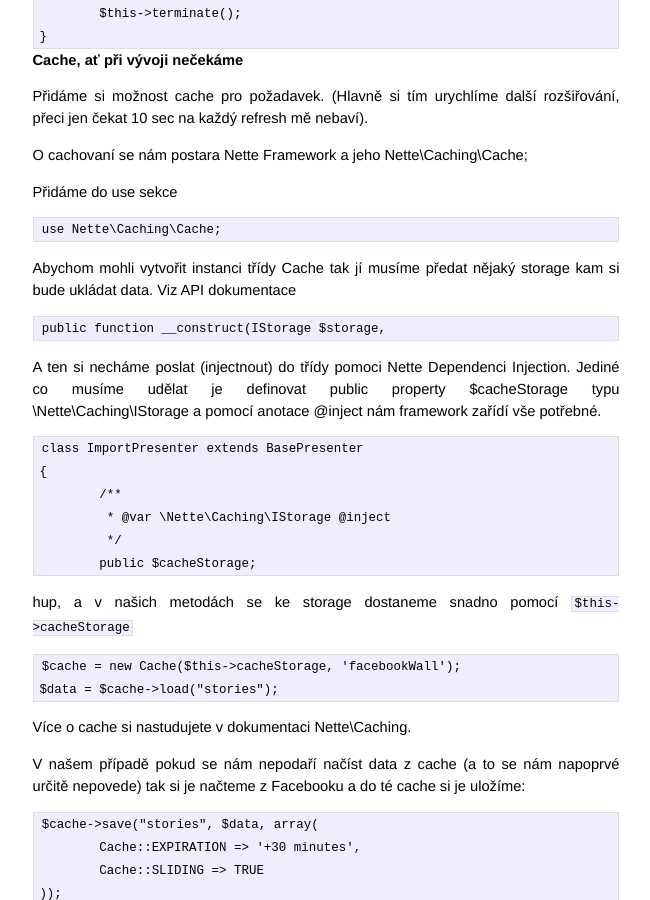
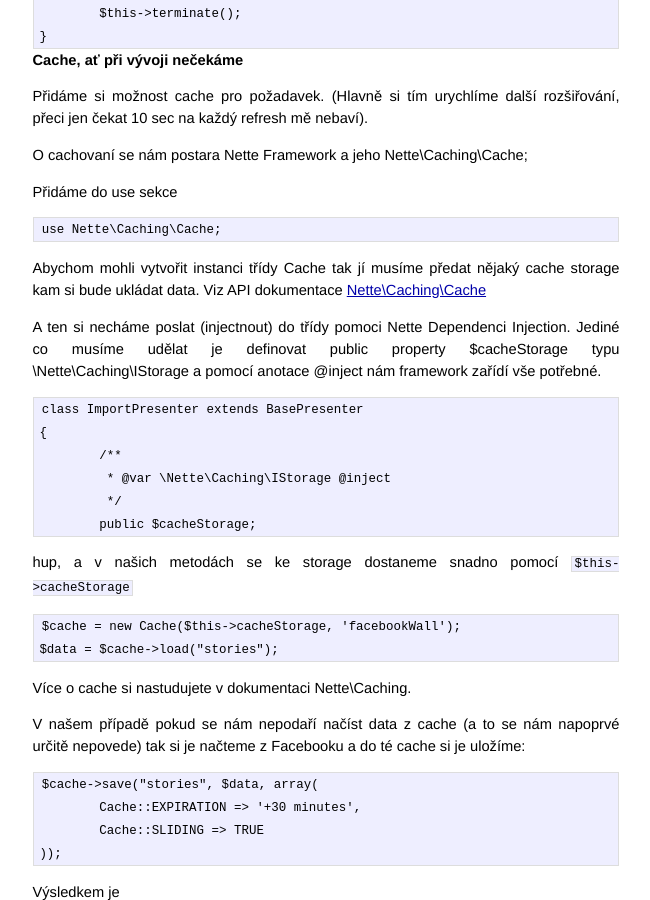
Before and after one commit to chemix/chemix.github.com, a Jekyll site: the page built from _posts/2014-06-13-nette-facebook-reader.md, in a window 1280 px wide and 900 px high, scrolled down 3602 px. Shown: the whole window, without its empty margins (314-964 px from the left). Built offline with Jekyll 4.4.1, drawn with Linux system fonts in a browser that asks for light colours; Markdown is read by kramdown in place of the engine named in the settings.

Commit message:
Updated 2014-06-13-nette-facebook-reader.md

````diff
--- a/_posts/2014-06-13-nette-facebook-reader.md
+++ b/_posts/2014-06-13-nette-facebook-reader.md
@@ -153,11 +153,7 @@
 use Nette\Caching\Cache;
 ```
 
-Abychom mohli vytvořit instanci třídy Cache tak jí musíme předat nějaký storage kam si bude ukládat data. Viz API dokumentace
-
-```
-public function __construct(IStorage $storage,
-```
+Abychom mohli vytvořit instanci třídy Cache tak jí musíme předat nějaký cache storage kam si bude ukládat data. Viz API dokumentace [Nette\Caching\Cache](http://api.nette.org/2.2.1/Nette.Caching.Cache.html#___construct)
 
 A ten si necháme poslat (injectnout) do třídy pomoci Nette Dependenci Injection. Jediné co musíme udělat je definovat public property $cacheStorage typu \Nette\Caching\IStorage a pomocí anotace @inject nám framework zařídí vše potřebné.
 
````
